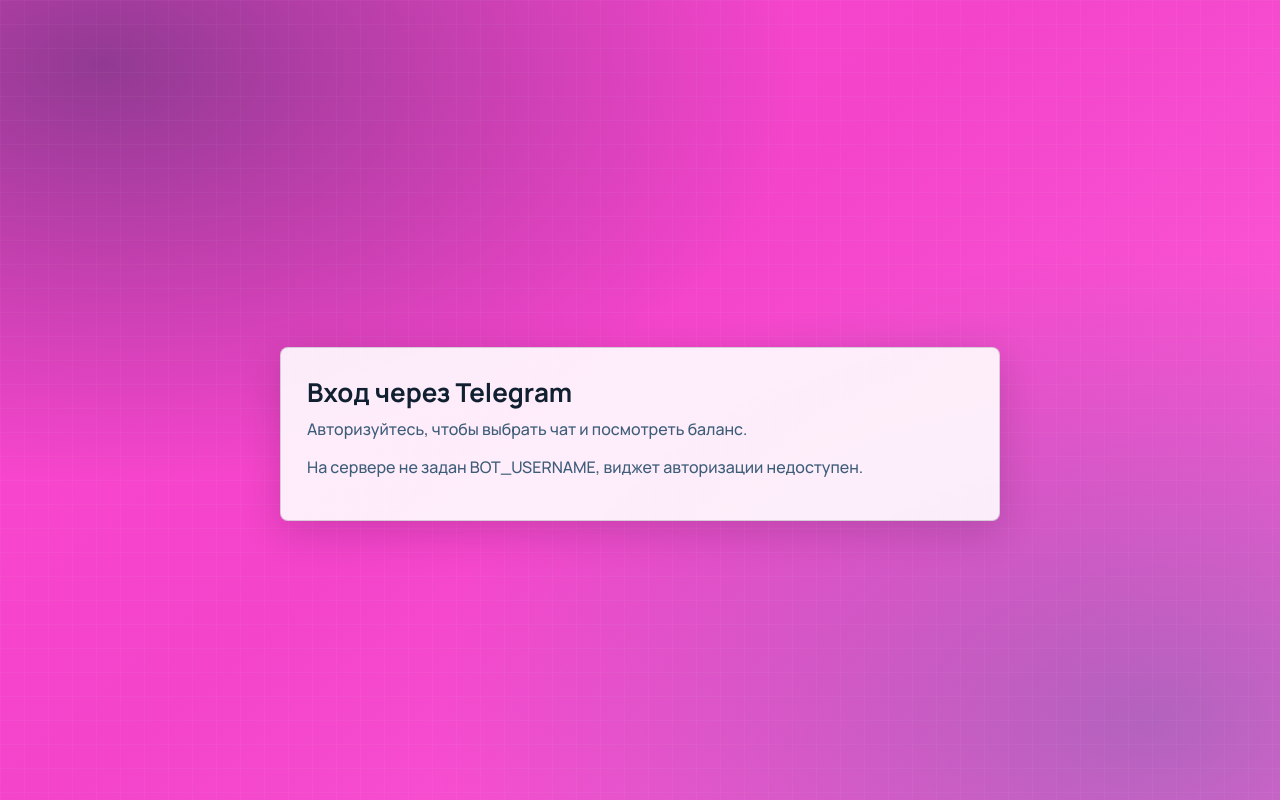
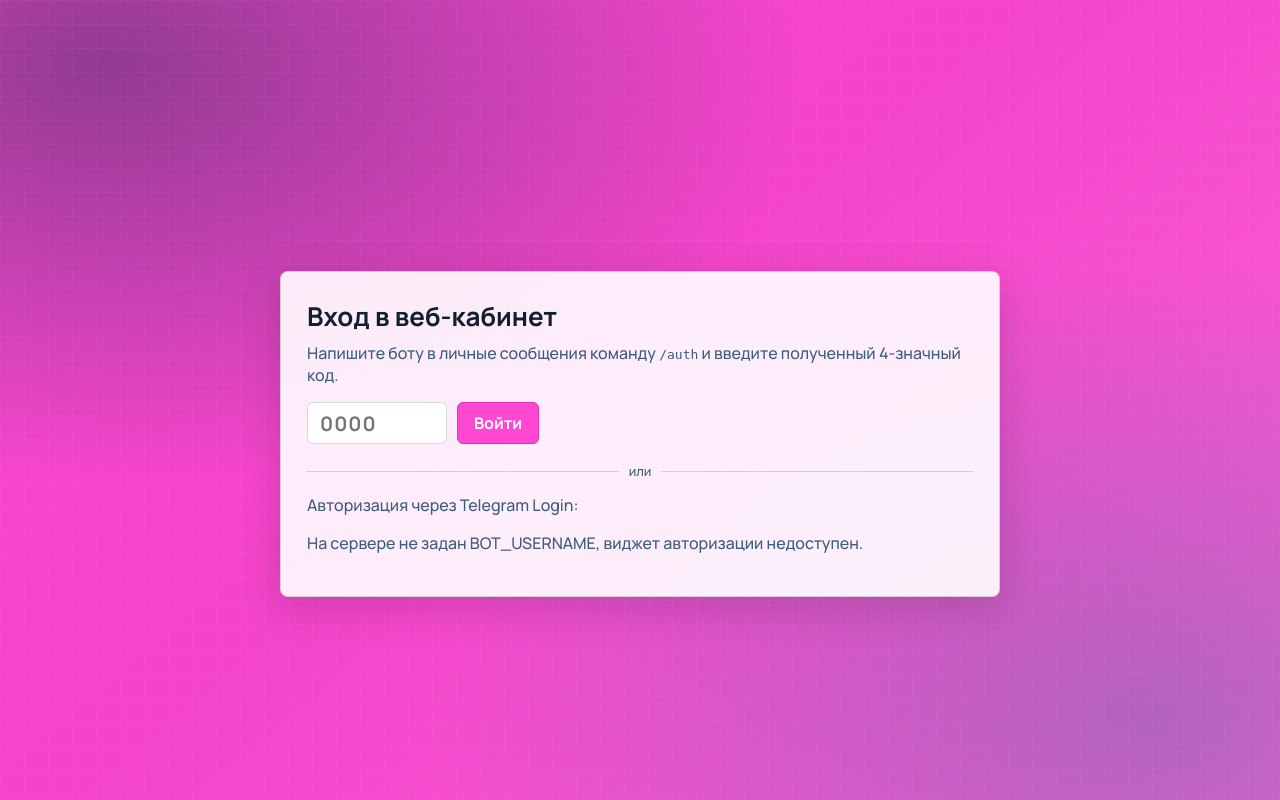
Before and after one commit to iReink/UDB_bot, a FastAPI app: page / in a window 1280 px wide. Run offline with FastAPI, Linux system fonts and the light colour scheme.

Commit message:
Добавлен вход по коду /auth без домена и обновлен экран авторизации

```diff
--- a/web/server.py
+++ b/web/server.py
@@ -13,6 +13,13 @@ from fastapi.responses import HTMLResponse, JSONResponse
 from fastapi.staticfiles import StaticFiles
 from fastapi.templating import Jinja2Templates
 from pydantic import BaseModel, Field
+from auth_code import (
+    AuthCodeConflictError,
+    AuthCodeExpiredError,
+    AuthCodeInvalidError,
+    AuthCodeUsedError,
+    consume_auth_code,
+)
 
 
 BASE_DIR = Path(__file__).resolve().parents[1]
@@ -43,6 +50,10 @@ class TelegramAuthRequest(BaseModel):
 
 class SelectChatRequest(BaseModel):
     chat_id: int
+
+
+class CodeAuthRequest(BaseModel):
+    code: str = ""
 
 
 def _get_connection() -> sqlite3.Connection:
@@ -83,6 +94,23 @@ def _get_user_accounts(user_id: int) -> list[dict[str, Any]]:
             }
         )
     return accounts
+
+
+def _get_user_name_for_session(user_id: int) -> str:
+    with _get_connection() as conn:
+        cur = conn.cursor()
+        cur.execute(
+            """
+            SELECT COALESCE(name, '') AS name
+            FROM users
+            WHERE user_id = ? AND COALESCE(name, '') <> ''
+            ORDER BY CASE WHEN chat_id = user_id THEN 0 ELSE 1 END, chat_id
+            LIMIT 1
+            """,
+            (user_id,),
+        )
+        row = cur.fetchone()
+    return row["name"] if row else ""
 
 
 def _build_data_check_string(auth_data: dict[str, Any]) -> str:
@@ -256,6 +284,34 @@ def auth_telegram(data: TelegramAuthRequest) -> JSONResponse:
     return response
 
 
+@app.post("/api/auth/code")
+def auth_by_code(data: CodeAuthRequest) -> JSONResponse:
+    try:
+        user_id = consume_auth_code(data.code)
+    except AuthCodeInvalidError as exc:
+        raise HTTPException(status_code=401, detail=str(exc))
+    except AuthCodeExpiredError as exc:
+        raise HTTPException(status_code=401, detail=str(exc))
+    except AuthCodeUsedError as exc:
+        raise HTTPException(status_code=401, detail=str(exc))
+    except AuthCodeConflictError as exc:
+        raise HTTPException(status_code=409, detail=str(exc))
+
+    display_name = _get_user_name_for_session(user_id)
+    payload: dict[str, Any] = {
+        "telegram_user_id": user_id,
+        "first_name": display_name,
+        "last_name": "",
+        "username": "",
+        "selected_chat_id": None,
+    }
+
+    state, next_payload = _prepare_state(payload)
+    response = JSONResponse(state)
+    _set_session_cookie(response, next_payload)
+    return response
+
+
 @app.post("/api/select-chat")
 def select_chat(request: Request, data: SelectChatRequest) -> JSONResponse:
     payload = _require_session(request)
--- a/web/static/app.js
+++ b/web/static/app.js
@@ -3,6 +3,9 @@ const BOT_USERNAME = window.__BOT_USERNAME__ || "";
 const appHeader = document.getElementById("appHeader");
 const authCard = document.getElementById("authCard");
 const authHint = document.getElementById("authHint");
+const codeAuthHint = document.getElementById("codeAuthHint");
+const authCodeInput = document.getElementById("authCodeInput");
+const authCodeBtn = document.getElementById("authCodeBtn");
 const statusCard = document.getElementById("statusCard");
 const statusText = document.getElementById("statusText");
 const chatSwitch = document.getElementById("chatSwitch");
@@ -12,6 +15,7 @@ const chatList = document.getElementById("chatList");
 const tgAuthWidget = document.getElementById("tgAuthWidget");
 
 let widgetRendered = false;
+let codeAuthInFlight = false;
 
 function hostLooksLikeIp(host) {
     return /^(?:\d{1,3}\.){3}\d{1,3}$/.test(host);
@@ -88,8 +92,8 @@ function renderAuthWidget() {
         authHint.textContent = "На сервере не задан BOT_USERNAME, виджет авторизации недоступен.";
         return;
     }
+
     authHint.textContent = getTelegramDomainHint();
-
     const script = document.createElement("script");
     script.async = true;
     script.src = "https://telegram.org/js/telegram-widget.js?22";
@@ -162,8 +166,45 @@ async function refresh() {
     try {
         const state = await fetchState();
         renderState(state);
+    } catch (_error) {
+        setLoadingMessage("Ошибка загрузки страницы.");
+    }
+}
+
+async function submitCodeAuth() {
+    if (codeAuthInFlight) {
+        return;
+    }
+    const code = (authCodeInput.value || "").replace(/\D/g, "").slice(0, 4);
+    authCodeInput.value = code;
+
+    if (code.length !== 4) {
+        codeAuthHint.textContent = "Введите 4 цифры из сообщения бота.";
+        return;
+    }
+
+    codeAuthInFlight = true;
+    codeAuthBtn.disabled = true;
+    codeAuthHint.textContent = "";
+    try {
+        const response = await fetch("/api/auth/code", {
+            method: "POST",
+            credentials: "include",
+            headers: { "Content-Type": "application/json" },
+            body: JSON.stringify({ code }),
+        });
+        if (!response.ok) {
+            const payload = await response.json().catch(() => ({}));
+            throw new Error(payload.detail || "Ошибка авторизации по коду.");
+        }
+        const state = await response.json();
+        renderState(state);
+        authCodeInput.value = "";
     } catch (error) {
-        setLoadingMessage("Ошибка загрузки страницы.");
+        codeAuthHint.textContent = error.message || "Ошибка авторизации по коду.";
+    } finally {
+        codeAuthInFlight = false;
+        codeAuthBtn.disabled = false;
     }
 }
 
@@ -177,7 +218,7 @@ window.onTelegramAuth = async function onTelegramAuth(user) {
         });
         if (!response.ok) {
             const payload = await response.json().catch(() => ({}));
-            throw new Error(payload.detail || "Ошибка авторизации");
+            throw new Error(payload.detail || "Ошибка авторизации.");
         }
         const state = await response.json();
         renderState(state);
@@ -185,6 +226,25 @@ window.onTelegramAuth = async function onTelegramAuth(user) {
         authHint.textContent = error.message;
     }
 };
+
+authCodeBtn.addEventListener("click", async () => {
+    await submitCodeAuth();
+});
+
+authCodeInput.addEventListener("input", async () => {
+    authCodeInput.value = authCodeInput.value.replace(/\D/g, "").slice(0, 4);
+    codeAuthHint.textContent = "";
+    if (authCodeInput.value.length === 4) {
+        await submitCodeAuth();
+    }
+});
+
+authCodeInput.addEventListener("keydown", async (event) => {
+    if (event.key === "Enter") {
+        event.preventDefault();
+        await submitCodeAuth();
+    }
+});
 
 chatSwitch.addEventListener("change", async (event) => {
     try {
--- a/web/static/styles.css
+++ b/web/static/styles.css
@@ -136,6 +136,69 @@ body {
     color: var(--muted);
 }
 
+.code-auth {
+    margin-top: 12px;
+}
+
+.code-row {
+    display: flex;
+    gap: 10px;
+    align-items: center;
+}
+
+.code-input {
+    width: 140px;
+    height: 42px;
+    border-radius: 6px;
+    border: 1px solid var(--line);
+    background: #fff;
+    padding: 0 12px;
+    font: inherit;
+    font-size: 20px;
+    font-weight: 700;
+    letter-spacing: 1px;
+    color: var(--ink);
+}
+
+.code-input:focus {
+    outline: 2px solid rgba(222, 51, 181, 0.32);
+    outline-offset: 1px;
+    border-color: var(--accent-strong);
+}
+
+.accent-btn {
+    height: 42px;
+    border-radius: 6px;
+    border: 1px solid var(--accent-strong);
+    background: var(--accent);
+    color: #ffffff;
+    font: inherit;
+    font-weight: 700;
+    padding: 0 16px;
+    cursor: pointer;
+}
+
+.accent-btn:hover {
+    background: var(--accent-strong);
+}
+
+.auth-separator {
+    margin: 18px 0 14px;
+    display: flex;
+    align-items: center;
+    gap: 10px;
+    color: var(--muted);
+    font-size: 13px;
+}
+
+.auth-separator::before,
+.auth-separator::after {
+    content: "";
+    height: 1px;
+    background: var(--line);
+    flex: 1;
+}
+
 .hint {
     margin-top: 14px;
     color: #7f1e55;
@@ -230,4 +293,17 @@ body {
     .app-main {
         padding-top: 110px;
     }
+
+    .code-row {
+        flex-direction: column;
+        align-items: stretch;
+    }
+
+    .code-input {
+        width: 100%;
+    }
+
+    .accent-btn {
+        width: 100%;
+    }
 }
--- a/web/templates/index.html
+++ b/web/templates/index.html
@@ -20,8 +20,29 @@
 
 <main class="app-main">
     <section class="auth-card hidden" id="authCard">
-        <h1>Вход через Telegram</h1>
-        <p>Авторизуйтесь, чтобы выбрать чат и посмотреть баланс.</p>
+        <h1>Вход в веб-кабинет</h1>
+        <p>Напишите боту в личные сообщения команду <code>/auth</code> и введите полученный 4-значный код.</p>
+
+        <div class="code-auth">
+            <div class="code-row">
+                <input
+                    id="authCodeInput"
+                    class="code-input"
+                    type="text"
+                    inputmode="numeric"
+                    autocomplete="one-time-code"
+                    maxlength="4"
+                    placeholder="0000"
+                    aria-label="Код авторизации"
+                >
+                <button id="authCodeBtn" class="accent-btn" type="button">Войти</button>
+            </div>
+            <p class="hint" id="codeAuthHint"></p>
+        </div>
+
+        <div class="auth-separator"><span>или</span></div>
+
+        <p>Авторизация через Telegram Login:</p>
         <div id="tgAuthWidget"></div>
         <p class="hint" id="authHint"></p>
     </section>
```
Also changed, not shown: auth_code.py (added, +220 -0 lines), main.py (+29 -0 lines), README.md.
